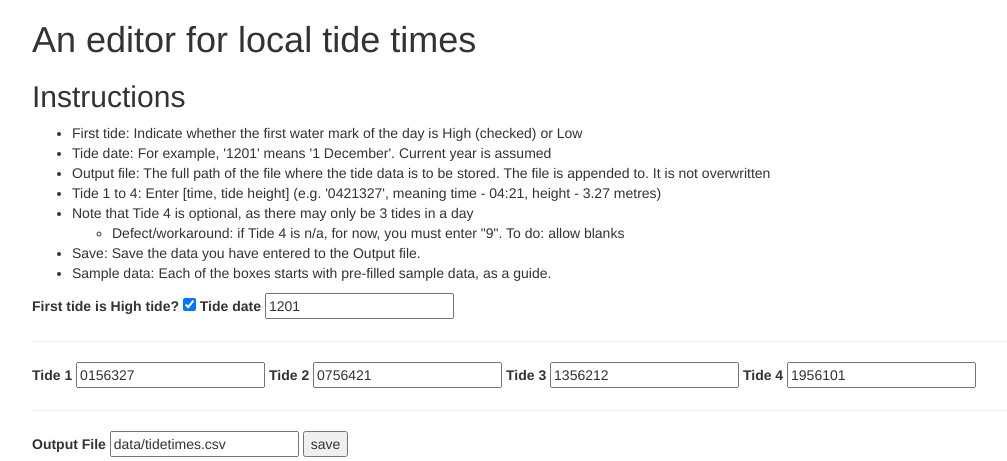
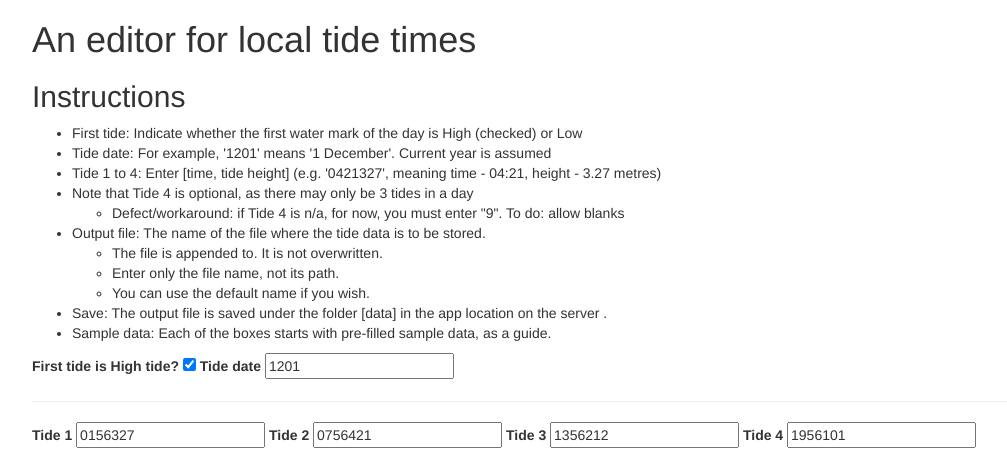
Before and after one commit to aadennis/PythonSandboxAA, a FastAPI app: template BoardingNow/templates/tidetimes.html in a window 1280 px wide. Shown: the top 461 px of the page, without its empty margins (38-1045 px from the left). Run offline with FastAPI, Linux system fonts and the light colour scheme; the template is opened without the code that fills it, so the values that code supplies are empty; parts of the project's set-up code (start-up, migrations or seed data) failed here and were passed over; some libraries are stand-ins or nearby versions.

Commit message:
data file: default or user value

```diff
--- a/BoardingNow/templates/tidetimes.html
+++ b/BoardingNow/templates/tidetimes.html
@@ -15,15 +15,18 @@
         <ul>
             <li>First tide: Indicate whether the first water mark of the day is High (checked) or Low</li>
             <li>Tide date: For example, '1201' means '1 December'. Current year is assumed</li>
-            <li>Output file: The full path of the file where the tide data is to be stored. The file is appended to. It
-                is
-                not overwritten</li>
             <li>Tide 1 to 4: Enter [time, tide height] (e.g. '0421327', meaning time - 04:21, height - 3.27 metres)</li>
             <li>Note that Tide 4 is optional, as there may only be 3 tides in a day
                 <ul>
                     <li>Defect/workaround: if Tide 4 is n/a, for now, you must enter "9". To do: allow blanks</li>
                 </ul>
-            <li>Save: Save the data you have entered to the Output file.</li>
+            <li>Output file: The name of the file where the tide data is to be stored.
+                <ul>
+                    <li>The file is appended to. It is not overwritten. </li>
+                    <li>Enter only the file name, not its path. </li>
+                    <li>You can use the default name if you wish.</li>
+                </ul>
+            <li>Save: The output file is saved under the folder [data] in the app location on the server .</li>
             <li>Sample data: Each of the boxes starts with pre-filled sample data, as a guide.</li>
         </ul>
 
@@ -48,8 +51,8 @@
             <hr />
             <div id="save_location">
                 <label for="tide_file">Output File</label>
-                <input type="text" id="tide_file" name="tide_file" value="data/tidetimes.csv">
-                <input type="submit" name="action" value="save">
+                <input type="text" id="tide_file" name="tide_file" value="{{ data_file|default('tidetimes.csv') }} " />
+                <input type="submit" name="action" value="save" />
             </div>
 
         </form>
```
